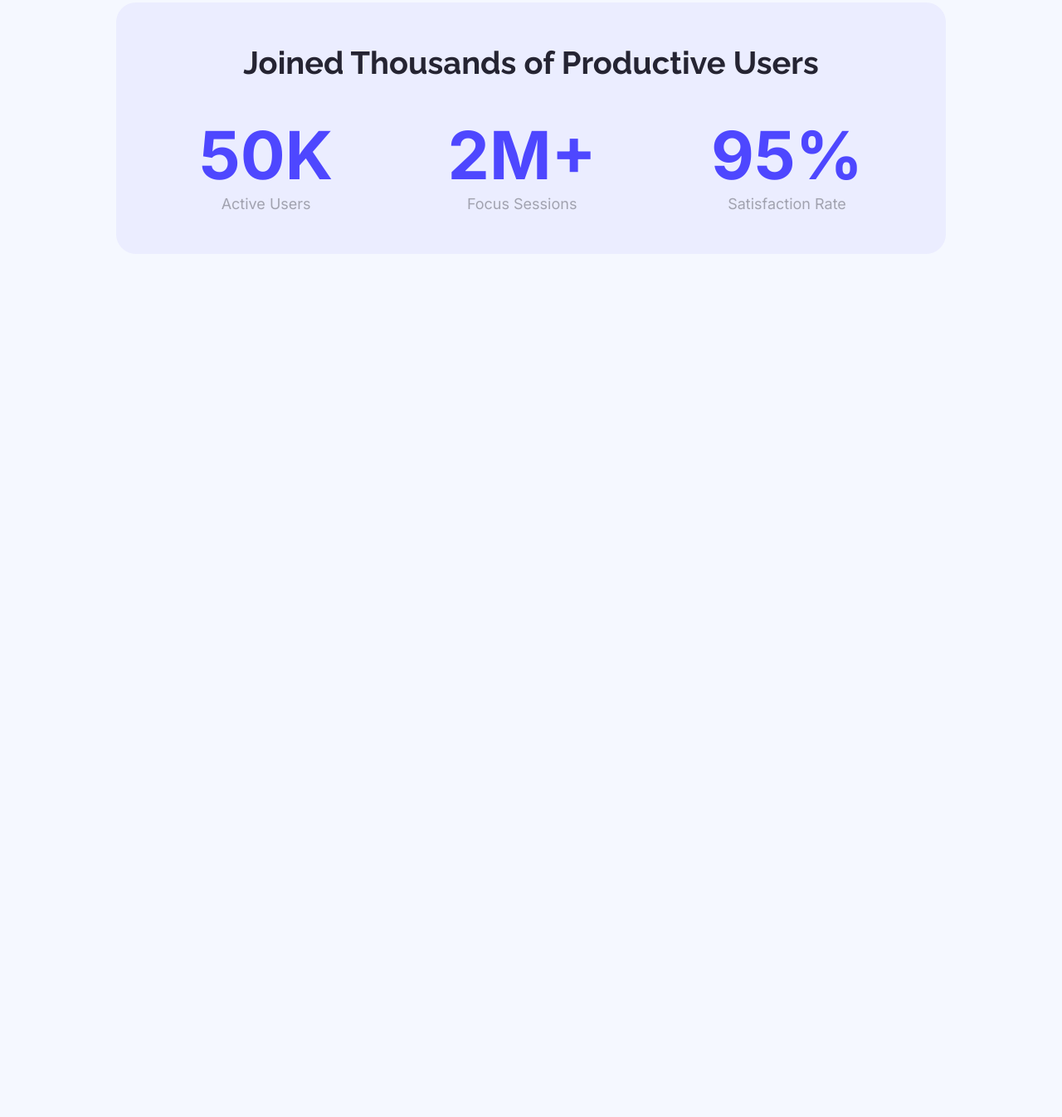
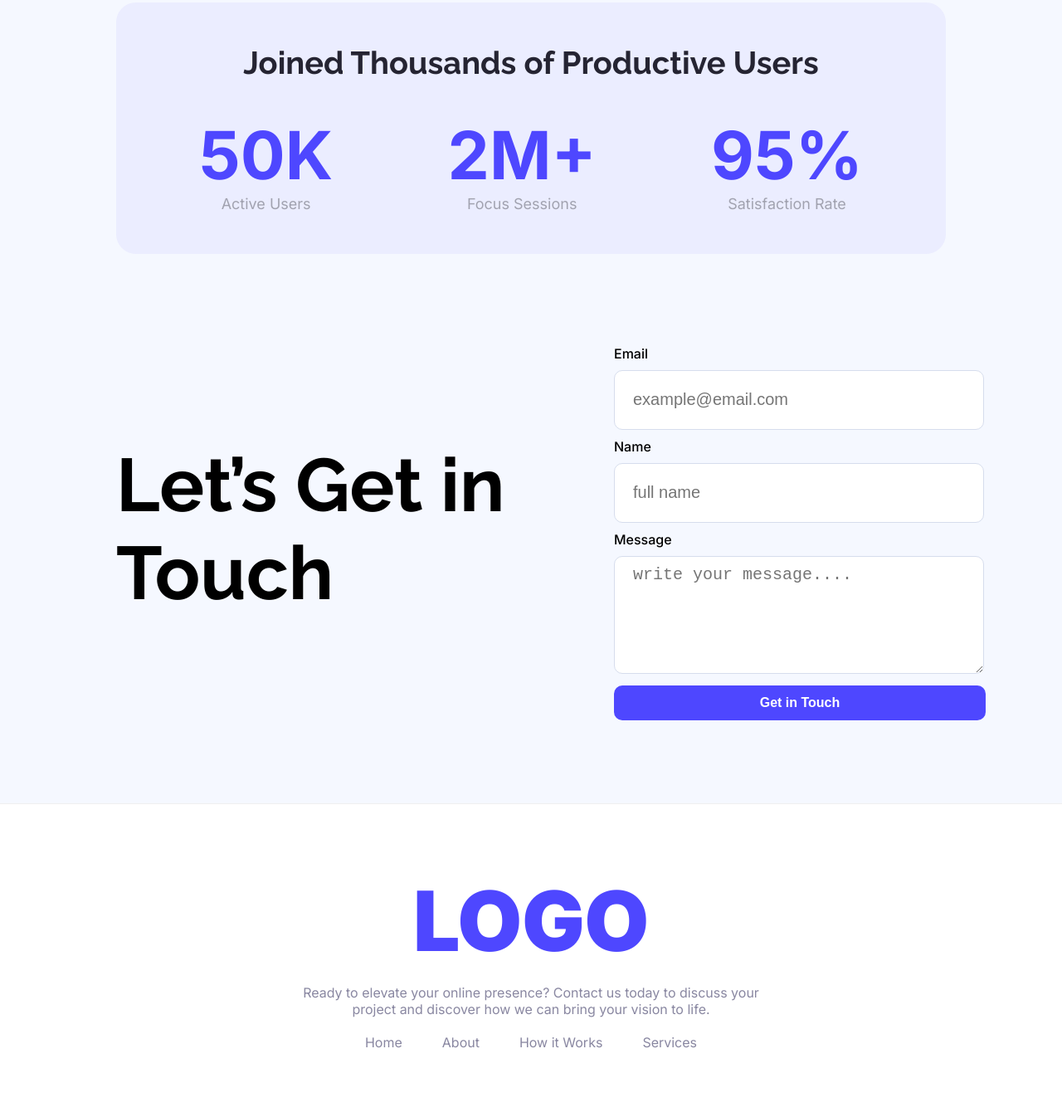
Before and after one commit to Sajjat82/landing-launchpad, a plain HTML site: page index.html in a window 1280 px wide. Shown: the part 1196-2542 px from the top of the page at 83% size. Before the commit the page ends 1532 px from the top, so only its background shows below. Drawn offline with Linux system fonts and the light colour scheme.

```diff
--- a/index.html
+++ b/index.html
@@ -22,6 +22,7 @@
             <button class="btn">Stay Focused</button>
         </div>
     </header>
+
     <main>
         <section class="launch-live-mini">
             <div class="launch-live">
@@ -45,8 +46,33 @@
                 <p>Satisfaction Rate</p></div>
             </div>
         </section>
+
+        <section class="form-section">
+            <h3>Let’s Get in<br>Touch</h3>
+            <div class="inter-normal form">
+                <form action="">
+                    <div><p>Email</p>
+                    <input type="email" name="" id="" placeholder="example@email.com"></div>
+                    <div><p>Name</p>
+                    <input type="text" name="" id="" placeholder="full name"></div>
+                    <div><p>Message</p>
+                    <textarea name="" id="" placeholder="write your message...."></textarea></div>
+
+                    <button class="btn">Get in Touch</button>
+                </form>
+            </div>
+        </section>
     </main>
-    <footer></footer>
 
+    <footer class="inter-normal footer">
+        <h1 class="footer-logo">LOGO</h1>
+        <p>Ready to elevate your online presence? Contact us today to discuss your project and discover how we can bring your vision to life.</p>
+        <div class="footer-links">
+            <a href="https://www.youtube.com" target="_blank">Home</a>
+            <a href="https://www.facebook.com" target="_blank">About</a>
+            <a href="https://www.programming-hero.com" target="_blank">How it Works</a>
+            <a href="https://github.com" target="_blank">Services</a>
+        </div>
+    </footer>
 </body>
 </html>
--- a/style/style.css
+++ b/style/style.css
@@ -34,7 +34,7 @@
 }
 
 .header {
-    background-image: url('../Assets/Hero-bg.png');
+    background-image: url('../Assets/hero-bg.png');
     background-repeat: no-repeat;
     width: 100%;
 }
@@ -125,3 +125,90 @@
     text-align: center;
     margin: 0;
 }
+
+.form-section {
+    margin: 100px 140px;
+    display: flex;
+    justify-content: space-between;
+    align-items: center;
+}
+
+.form-section h3 {
+    font-weight: bold;
+    font-size: 90px;
+    margin: 0;.
+    width: 50%;
+}
+
+.form {
+    width: 40%;
+}
+
+.form p {
+    margin: 0;
+    font-size: 16px;
+    font-weight: 500;
+    margin-top: 10px;
+    margin-bottom: 10px;
+}
+
+form input {
+    border-radius: 10px;
+    width: 400px;
+    height: 50px;
+    padding: 10px 22px;
+    font-size: 20px;
+    color: #00000050;
+    border: 1px solid #D6DDED;
+}
+
+.form textarea {
+    border-radius: 10px;
+    width: 400px;
+    height: 120px;
+    padding: 10px 22px;
+    font-size: 20px;
+    color: #00000050;
+    border: 1px solid #D6DDED;
+}
+
+.form button{
+    margin-top: 10px;
+    width: 448px;
+}
+
+.footer{
+    text-align: center;
+    background-color: white;
+    border-top: 1px solid #00000010;
+    padding: 80px 350px;
+}
+
+.footer-logo {
+    font-size: 100px;
+    color: #4E47FF;
+    font-weight: 900;
+    margin-top: 0;
+    margin-bottom: 8px;
+}
+
+.footer p {
+    font-size: 16px;
+    margin-bottom: 20px;
+    color: #8987A1;
+    font-weight: 400;
+}
+
+.footer-links{
+    display: flex;
+    justify-content: center;
+    gap: 48px;
+}
+
+.footer a {
+    font-size: 16px;
+    margin: 0;
+    color: #8987A1;
+    font-weight: 400;
+    text-decoration: none;
+}
```
